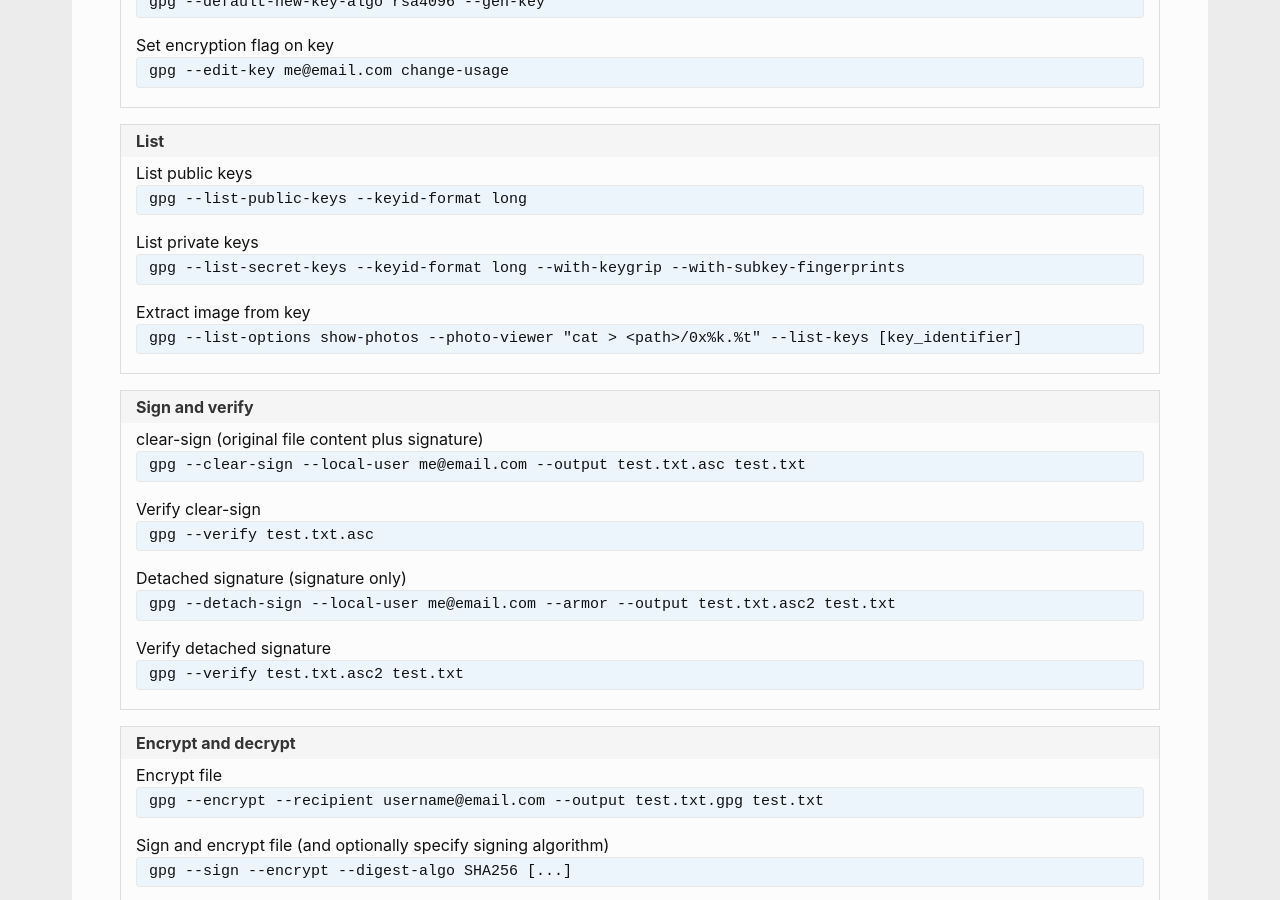
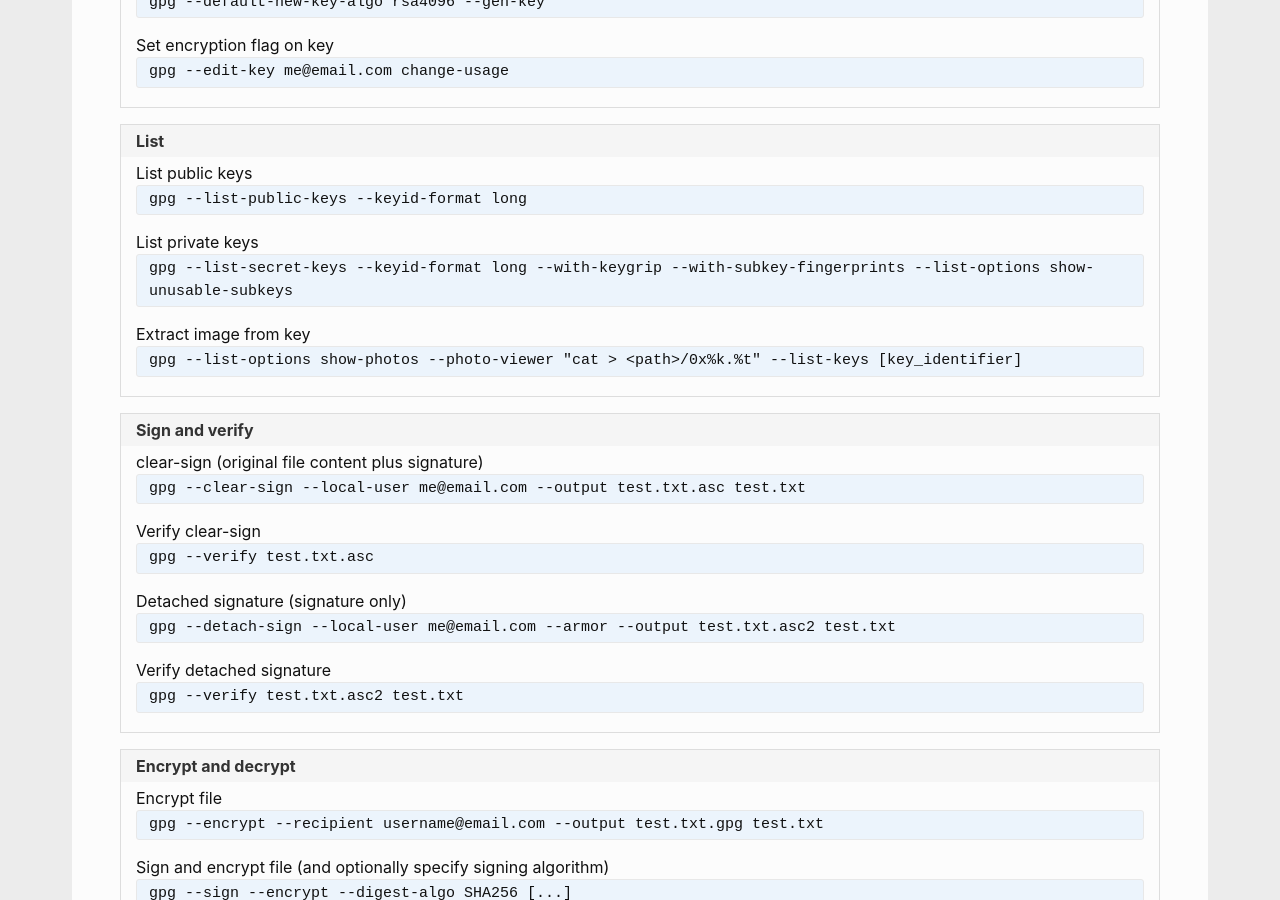
Before and after one commit to andreas-mausch/cheatsheets, a Jekyll site: the page built from _cheatsheets/gpg.md, in a window 1280 px wide and 900 px high, scrolled down 440 px. Built offline with Jekyll 4.4.1, drawn with Linux system fonts in a browser that asks for light colours.

Commit message:
gpg: Also show expired subkeys

```diff
--- a/_cheatsheets/gpg.md
+++ b/_cheatsheets/gpg.md
@@ -12,7 +12,7 @@
   - name: List
     commands:
       List public keys: gpg --list-public-keys --keyid-format long
-      List private keys: gpg --list-secret-keys --keyid-format long --with-keygrip --with-subkey-fingerprints
+      List private keys: gpg --list-secret-keys --keyid-format long --with-keygrip --with-subkey-fingerprints --list-options show-unusable-subkeys
       Extract image from key: gpg --list-options show-photos --photo-viewer "cat > <path>/0x%k.%t" --list-keys [key_identifier]
   - name: Sign and verify
     commands:
```
